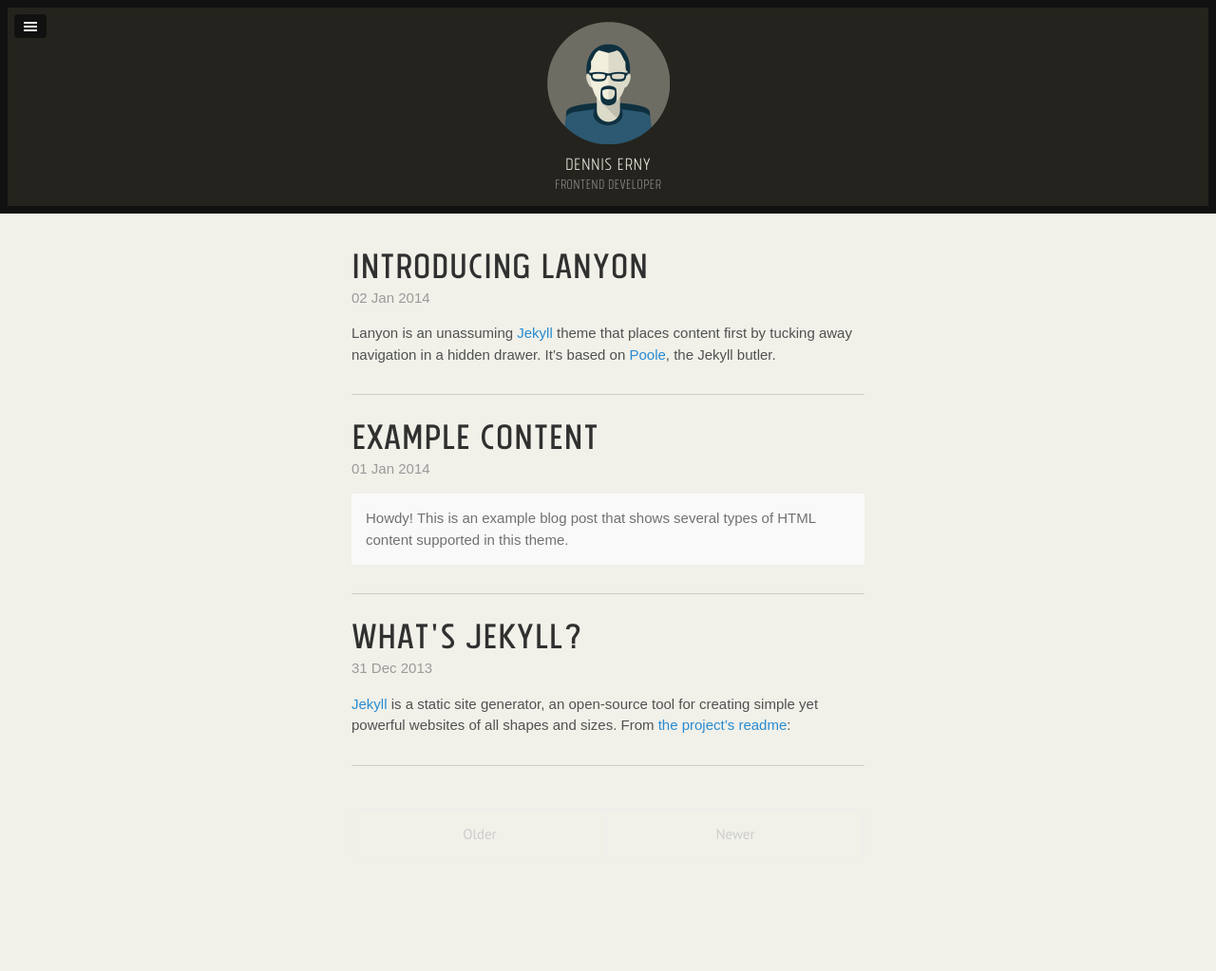
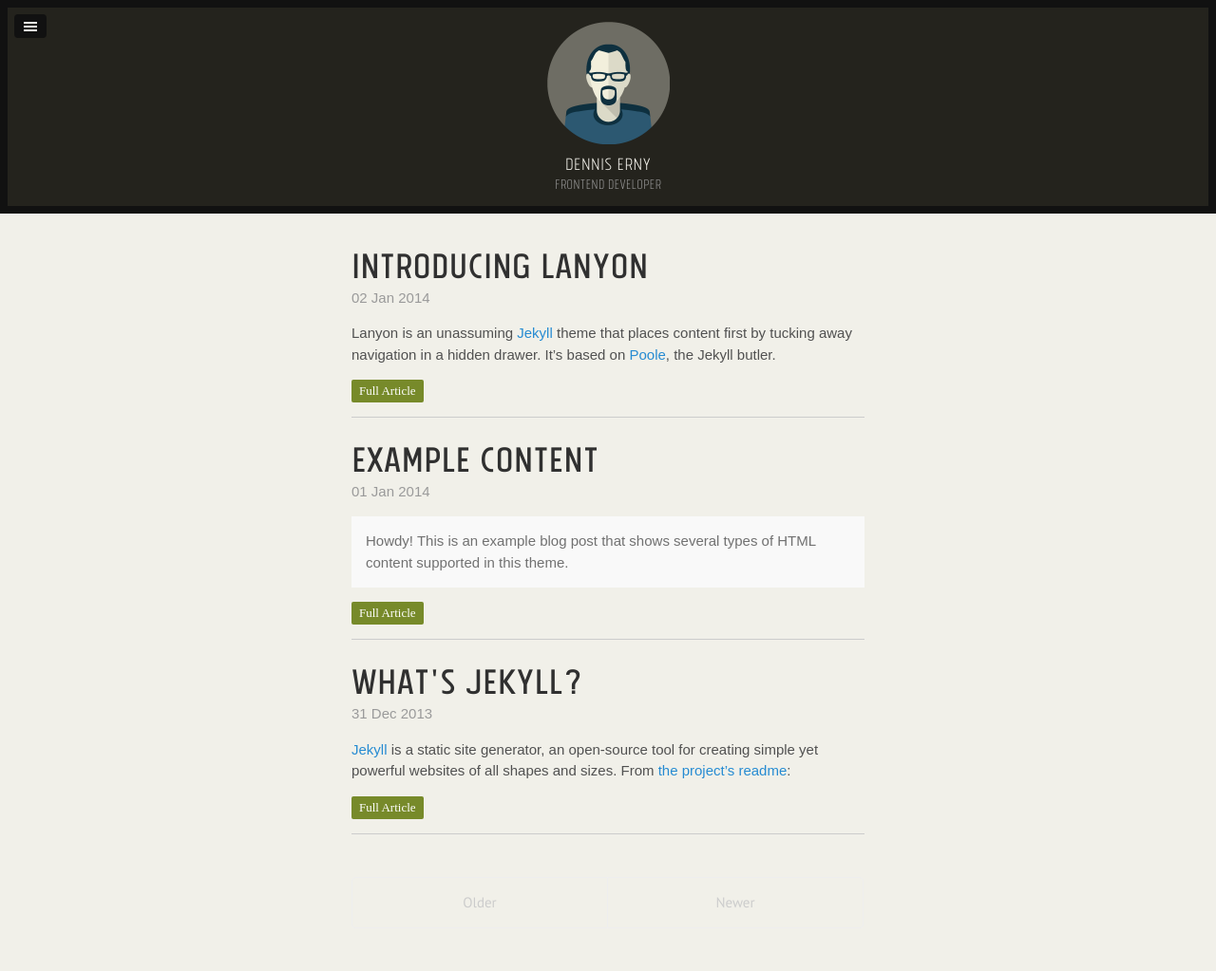
Before and after one commit to derny/derny.github.io, a Jekyll site: the page built from index.html, in a window 1280 px wide. Shown: the whole page at 95% size. Built offline with Jekyll 4.4.1, drawn with Linux system fonts in a browser that asks for light colours; some web fonts are replaced; Markdown is read by kramdown in place of the engine named in the settings; the list of posts is cut into pages by our own code; before the commit the page ends 951 px from its top, so only the background shows below that.

Commit message:
Added 'full-article' buttons

```diff
--- a/index.html
+++ b/index.html
@@ -15,6 +15,8 @@ title: Home
     <span class="post-date">{{ post.date | date_to_string }}</span>
 
     {{ post.excerpt }}
+
+    <a href="{{ post.url }}"><button class="btn">Full Article</button></a>
 
     <!--{{ post.content }}-->
   </div>
--- a/public/css/lanyon.css
+++ b/public/css/lanyon.css
@@ -143,6 +143,23 @@ ul.links-social-media i {
 
 ul.links-social-media i:hover  {
   opacity: 1;
+}
+
+.btn {
+  font-family: "ff-tisa-web-pro";
+  display: inline-block;
+  border-radius: 2px;
+  font-size: 13px;
+  padding: 4px 8px;
+  border: 0;
+  background: #778A2A;
+  color: #FFF;
+  cursor: pointer;
+  outline: 0;
+}
+
+.btn:hover {
+  background: #687925;
 }
 
 
```
